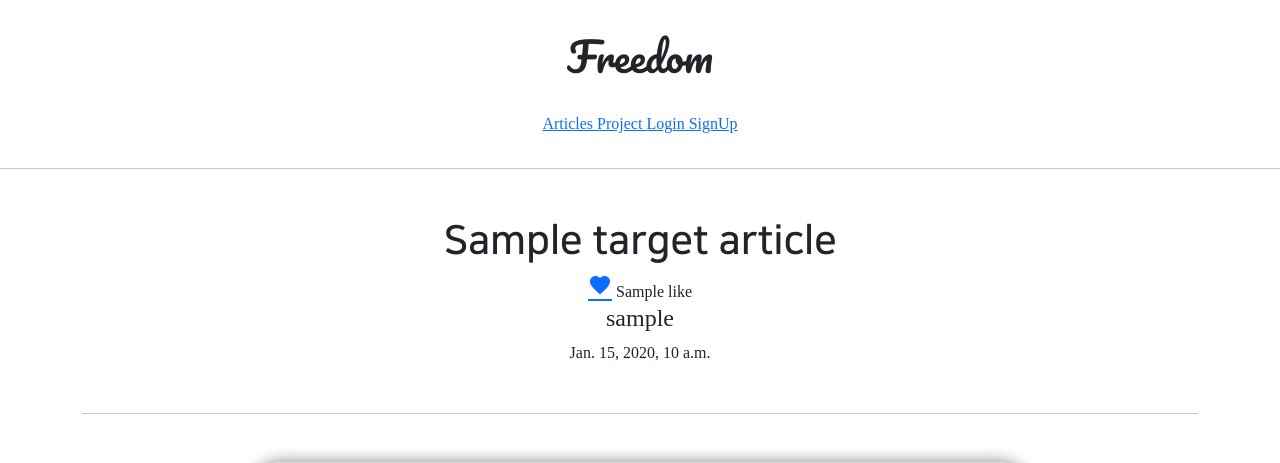
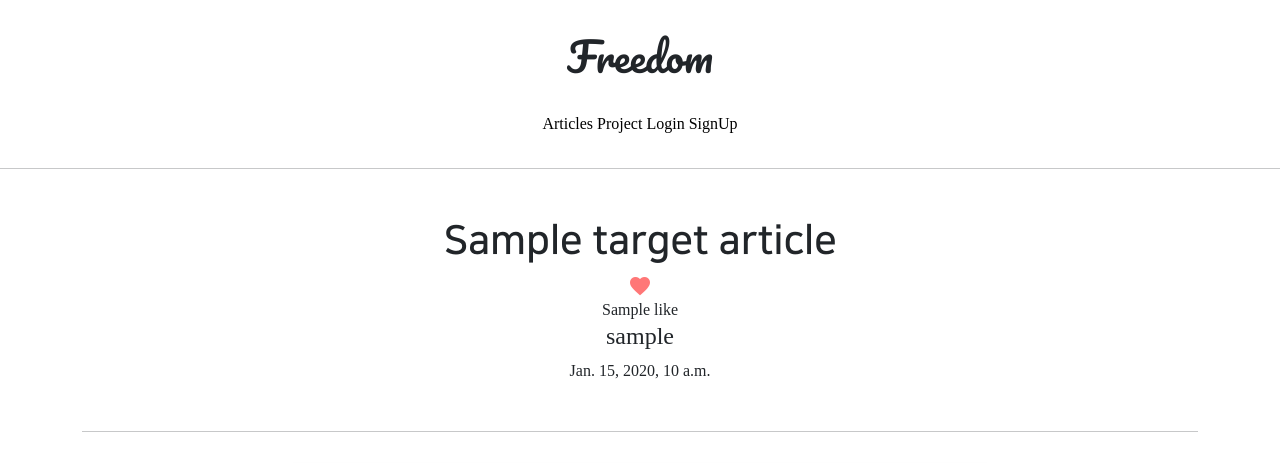
Before and after one commit to Jeongp4939/Class, a Django app: template articleapp/templates/articleapp/detail.html in a window 1280 px wide. Shown: the top 463 px of the page. Run offline with Django 3.2, Linux system fonts and the light colour scheme; the template is opened without the code that fills it: most values are stand-ins (such as "Sample title", 1, 10 or a date in 2020); grey boxes marked "Sample" are stand-in pictures; some libraries are stand-ins or nearby versions.

Commit message:
08/25 class project2 1

```diff
--- a/articleapp/templates/articleapp/detail.html
+++ b/articleapp/templates/articleapp/detail.html
@@ -10,10 +10,13 @@
             <h1 class="NNS_B">{{ target_article.title }}</h1>
             <div>
                 <a href="{% url 'likeapp:article_like' article_pk=target_article.pk %}"
-                   class="material-icons">
+                   class="material-icons"
+                   style="vertical-align: middle; color: #f77;">
                     favorite
                 </a>
-                {{ target_article.like }}
+                <div style="vertical-align: middle;">
+                    {{ target_article.like }}
+                </div>
             </div>
             <h4>{{ target_article.writer.profile.nickname }}</h4>
             <p>{{ target_article.created_at }}</p>
--- a/static/base.css
+++ b/static/base.css
@@ -71,3 +71,12 @@
         font-size: 13px;
     }
 }
+
+a {
+    text-decoration: none;
+    color: black;
+}
+
+a:hover {
+    color: black;
+}
```
